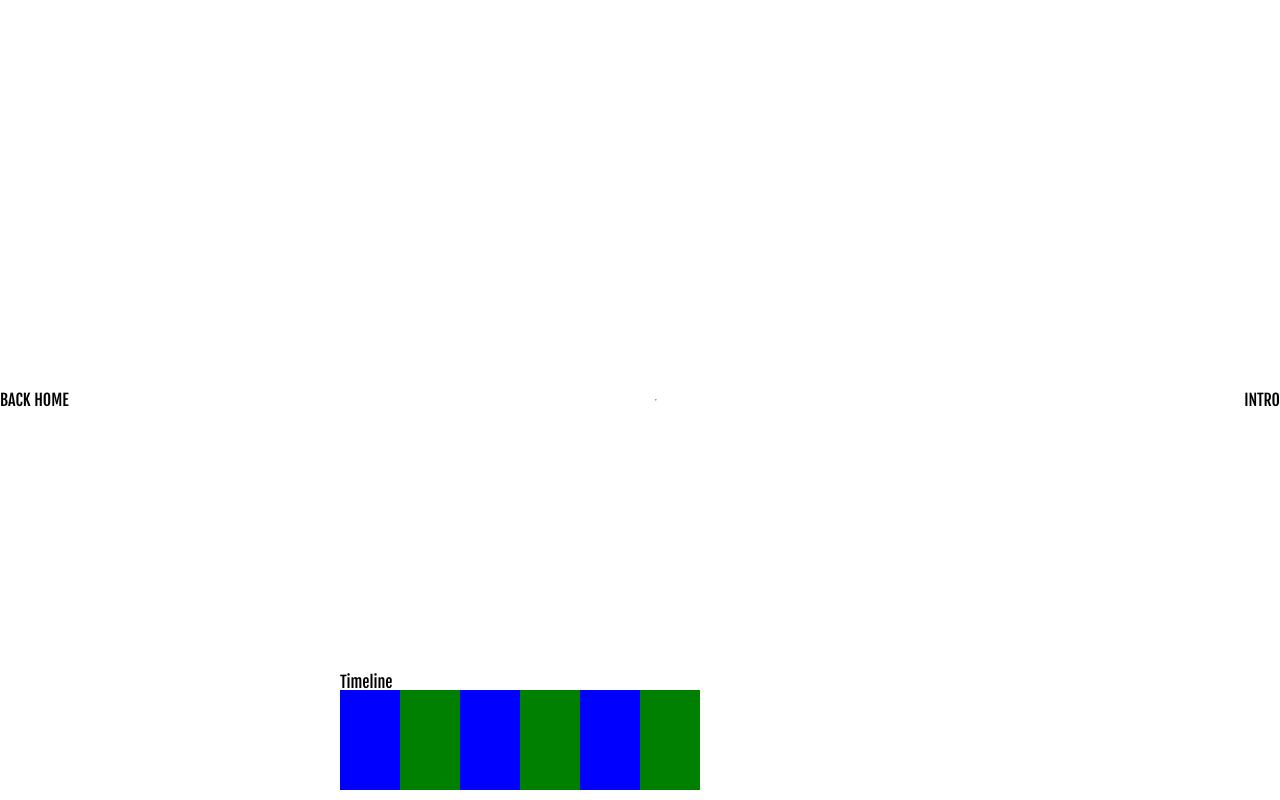
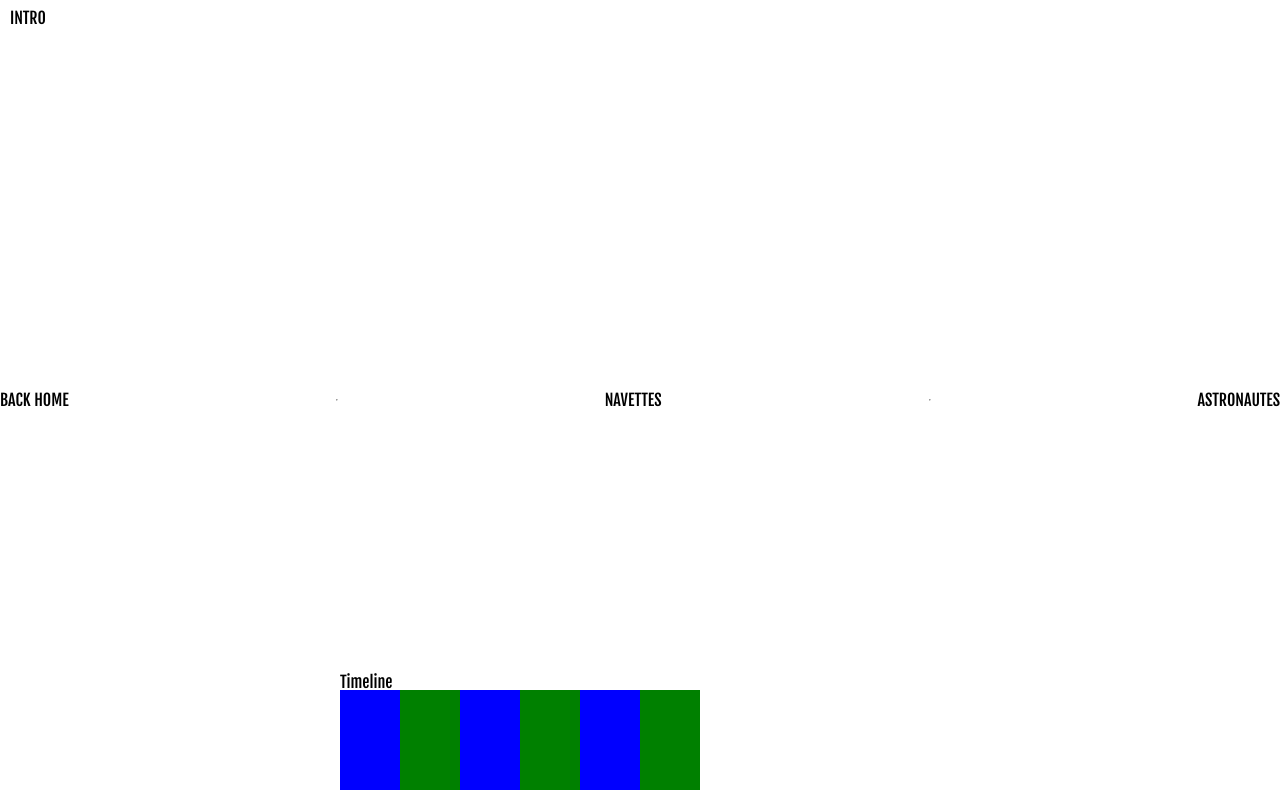
Before and after one commit to May16890/Apollo-webdoc, a React (Create React App) app: page /intro in a window 1280 px wide. Built offline with nearby package versions, Linux system fonts and the light colour scheme.

Commit message:
routing done

```diff
--- a/src/components/App/App.js
+++ b/src/components/App/App.js
@@ -3,6 +3,8 @@ import './App.scss';
 import HomePageContainer from '../HomePage/HomePageContainer';
 import IntroPageContainer from '../IntroPage/IntroPageContainer';
 import SinglePageContainer from '../SinglePage/SinglePageContainer';
+import NavettesPageContainer from '../NavettesPage/NavettesPageContainer';
+import AstronautesPageContainer from '../AstronautesPage/AstronautesPageContainer';
 import { BrowserRouter as Router, Route, Switch } from 'react-router-dom';
 
 class App extends Component {
@@ -14,6 +16,8 @@ class App extends Component {
             <Route exact path='/' component={HomePageContainer}/>
             <Route exact path='/intro' component={IntroPageContainer}/>
             <Route exact path='/singlePage/:slug' component={SinglePageContainer}/>
+            <Route exact path='/navettes' component={NavettesPageContainer}/>
+            <Route exact path='/astronautes' component={AstronautesPageContainer}/>
           </Switch>
         </Router>
       </div>
--- /dev/null
+++ b/src/components/AstronautesPage/AstronautesPage.js
@@ -0,0 +1,17 @@
+import React, { Component } from 'react';
+import './AstronautesPage.scss';
+import { Link } from 'react-router-dom';
+
+class AstronautesPage extends Component {
+  render() {
+    return (
+      <section className="Home">
+        <Link to='/intro'>BACK INTRO</Link>
+        <hr />
+        <h1 style={{ color: 'black', position: 'absolute', top: 10, left: 10}}>ASTRONAUTES</h1>
+      </section>
+    );
+  }
+}
+
+export default AstronautesPage;
--- /dev/null
+++ b/src/components/AstronautesPage/AstronautesPageContainer.js
@@ -0,0 +1,12 @@
+import React, {Component} from 'react';
+import AstronautesPage from './AstronautesPage';
+
+class AstronautesPageContainer extends Component {
+    render() {
+        return (
+            <AstronautesPage />
+        )
+    }
+}
+
+export default AstronautesPageContainer;
--- a/src/components/IntroPage/IntroPage.js
+++ b/src/components/IntroPage/IntroPage.js
@@ -9,7 +9,10 @@ class IntroPage extends Component {
       <section className="Home">
         <Link to='/'>BACK HOME</Link>
         <hr />
-        <h1 style={{ color: 'black', }}>INTRO</h1>
+        <Link to='/navettes'>NAVETTES</Link>
+        <hr />
+        <Link to='/astronautes'>ASTRONAUTES</Link>
+        <h1 style={{ color: 'black', position: 'absolute', top: 10, left: 10}}>INTRO</h1>
         <Timeline />
       </section>
     );
--- /dev/null
+++ b/src/components/NavettesPage/NavettesPage.js
@@ -0,0 +1,17 @@
+import React, { Component } from 'react';
+import './NavettesPage.scss';
+import { Link } from 'react-router-dom';
+
+class NavettesPage extends Component {
+  render() {
+    return (
+      <section className="Home">
+        <Link to='/intro'>BACK INTRO</Link>
+        <hr />
+        <h1 style={{ color: 'black', position: 'absolute', top: 10, left: 10}}>NAVETTES</h1>
+      </section>
+    );
+  }
+}
+
+export default NavettesPage;
--- /dev/null
+++ b/src/components/NavettesPage/NavettesPageContainer.js
@@ -0,0 +1,12 @@
+import React, {Component} from 'react';
+import NavettesPage from './NavettesPage';
+
+class NavettesPageContainer extends Component {
+    render() {
+        return (
+            <NavettesPage />
+        )
+    }
+}
+
+export default NavettesPageContainer;
--- a/src/components/SinglePage/SinglePage.js
+++ b/src/components/SinglePage/SinglePage.js
@@ -9,7 +9,7 @@ class SinglePage extends Component {
       <section>
         <Link to='/intro'>BACK INTRO</Link>
         <hr />
-        <h1 style={{ color: 'black', }}>SINGLE PAGE {this.props.page}</h1>
+        <h1 style={{ color: 'black', fontSize:'2em', }}>SINGLE PAGE {this.props.page}</h1>
         <Timeline />
       </section>
     );
```
Also changed, not shown: src/components/AstronautesPage/AstronautesPage.scss (added), src/components/NavettesPage/NavettesPage.scss (added).
